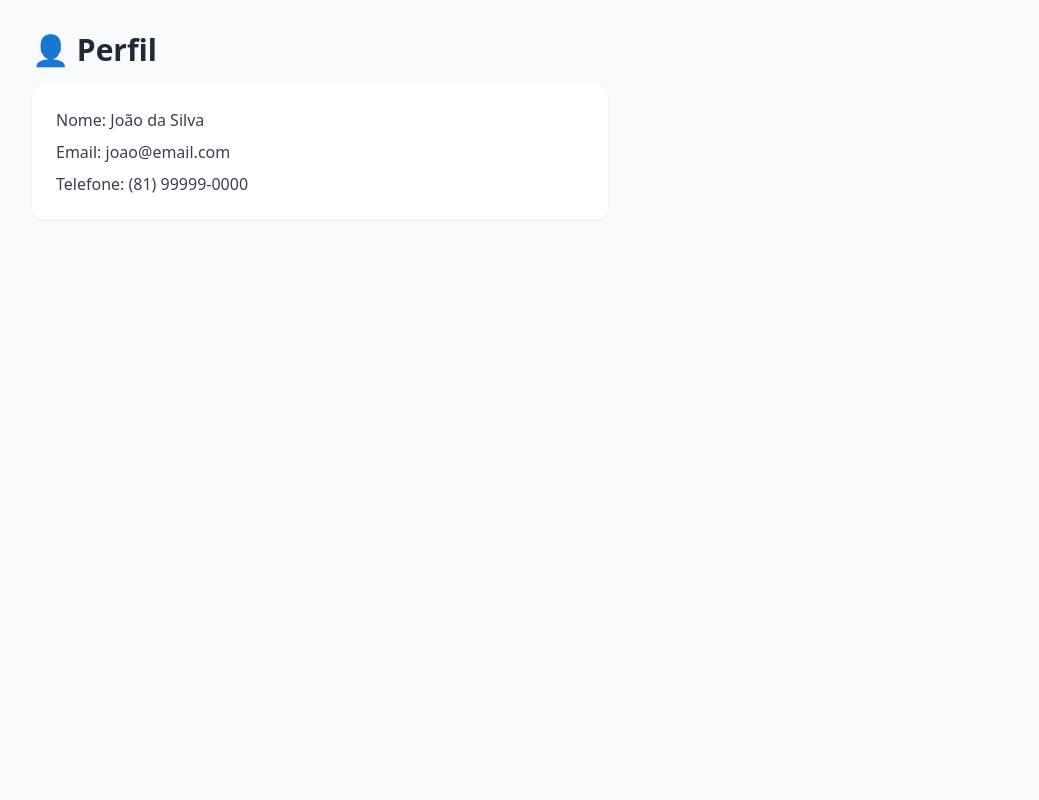
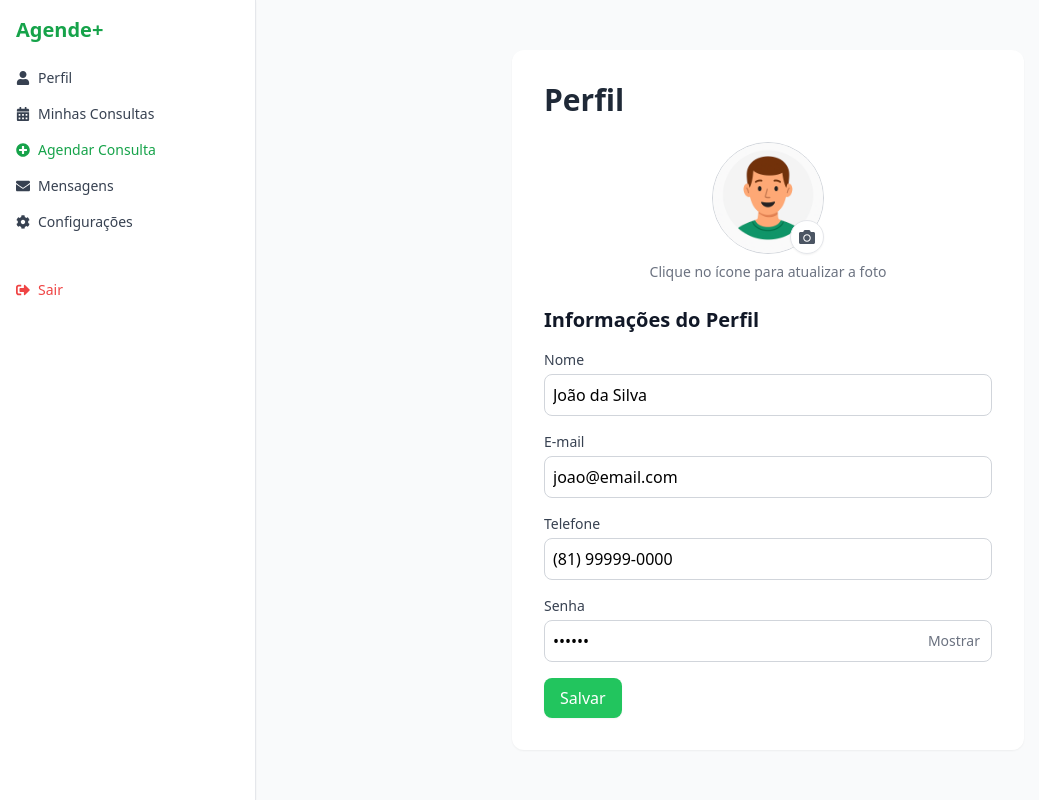
Before and after one commit to TN-Junior/AgendeMais, a React (Vite) app: page /perfil in a window 1280 px wide. Shown: the whole page, without its empty margins (0-1039 px from the left). Built offline with nearby package versions, Linux system fonts and the light colour scheme; the HTML template or start-up script is replaced by a standard one.

Commit message:
feat: adicionou icones no sidebar & melhorou pag perfil

```diff
--- a/package.json
+++ b/package.json
@@ -18,6 +18,7 @@
     "react": "^18.3.1",
     "react-dom": "^18.3.1",
     "react-hook-form": "^7.54.2",
+    "react-icons": "^5.5.0",
     "react-router-dom": "^7.5.0",
     "react-toastify": "^11.0.2",
     "yup": "^1.6.1"
--- a/src/pages/perfil/Perfil.tsx
+++ b/src/pages/perfil/Perfil.tsx
@@ -1,15 +1,124 @@
 // src/pages/Perfil.tsx
-
+import { useState, ChangeEvent } from 'react';
+import Sidebar from '../sidebar/Sidebar';
+import defaultAvatar from '../../../public/assets/avatar-green.png';
+import { FaCamera } from 'react-icons/fa';
 
 export default function Perfil() {
+  const [nome, setNome] = useState('João da Silva');
+  const [email, setEmail] = useState('joao@email.com');
+  const [telefone, setTelefone] = useState('(81) 99999-0000');
+  const [senha, setSenha] = useState('123456');
+  const [foto, setFoto] = useState<string | null>(null);
+  const [mostrarSenha, setMostrarSenha] = useState(false);
+  const [salvo, setSalvo] = useState(false);
+
+  const handleFotoChange = (e: ChangeEvent<HTMLInputElement>) => {
+    const file = e.target.files?.[0];
+    if (file) {
+      const reader = new FileReader();
+      reader.onloadend = () => {
+        setFoto(reader.result as string);
+      };
+      reader.readAsDataURL(file);
+    }
+  };
+
+  const handleSubmit = (e: React.FormEvent) => {
+    e.preventDefault();
+    setSalvo(true);
+    setTimeout(() => setSalvo(false), 3000);
+  };
+
   return (
-    <div className="p-8 bg-gray-50 min-h-screen">
-      <h1 className="text-3xl font-bold text-gray-800 mb-4">👤 Perfil</h1>
-      <div className="bg-white p-6 rounded-xl shadow-sm max-w-xl">
-        <p className="text-gray-700 mb-2">Nome: João da Silva</p>
-        <p className="text-gray-700 mb-2">Email: joao@email.com</p>
-        <p className="text-gray-700">Telefone: (81) 99999-0000</p>
-      </div>
+    <div className="flex h-screen bg-gray-50">
+      <Sidebar />
+
+      <main className="flex-1 px-4 py-8 overflow-y-auto flex items-center justify-center">
+        <div className="bg-white p-8 rounded-xl shadow-sm max-w-lg w-full">
+          <h1 className="text-3xl font-bold text-gray-800 mb-6">Perfil</h1>
+
+          {/* Foto do usuário */}
+          <div className="flex flex-col items-center justify-center mb-6">
+            <div className="relative w-28 h-28 mb-2">
+              <img
+                src={foto || defaultAvatar}
+                alt="Foto de perfil"
+                className="w-28 h-28 rounded-full object-cover border border-gray-300"
+              />
+              <label className="absolute bottom-0 right-0 bg-white rounded-full p-2 border cursor-pointer shadow-sm hover:bg-gray-100 transition">
+                <input type="file" className="hidden" accept="image/*" onChange={handleFotoChange} />
+                <FaCamera className="w-4 h-4 text-gray-600" />
+              </label>
+            </div>
+            <p className="text-sm text-gray-500">Clique no ícone para atualizar a foto</p>
+          </div>
+
+          {/* Formulário */}
+          <h2 className="text-xl font-semibold mb-4 text-gray-900">Informações do Perfil</h2>
+
+          <form className="space-y-4" onSubmit={handleSubmit}>
+            <div>
+              <label className="block text-sm text-gray-700 mb-1">Nome</label>
+              <input
+                type="text"
+                value={nome}
+                onChange={(e) => setNome(e.target.value)}
+                className="w-full border border-gray-300 rounded-lg p-2 focus:outline-none focus:ring-2 focus:ring-green-400 transition"
+              />
+            </div>
+
+            <div>
+              <label className="block text-sm text-gray-700 mb-1">E-mail</label>
+              <input
+                type="email"
+                value={email}
+                onChange={(e) => setEmail(e.target.value)}
+                className="w-full border border-gray-300 rounded-lg p-2 focus:outline-none focus:ring-2 focus:ring-green-400 transition"
+              />
+            </div>
+
+            <div>
+              <label className="block text-sm text-gray-700 mb-1">Telefone</label>
+              <input
+                type="tel"
+                value={telefone}
+                onChange={(e) => setTelefone(e.target.value)}
+                className="w-full border border-gray-300 rounded-lg p-2 focus:outline-none focus:ring-2 focus:ring-green-400 transition"
+              />
+            </div>
+
+            <div>
+              <label className="block text-sm text-gray-700 mb-1">Senha</label>
+              <div className="relative">
+                <input
+                  type={mostrarSenha ? 'text' : 'password'}
+                  value={senha}
+                  onChange={(e) => setSenha(e.target.value)}
+                  className="w-full border border-gray-300 rounded-lg p-2 pr-10 focus:outline-none focus:ring-2 focus:ring-green-400 transition"
+                />
+                <span
+                  onClick={() => setMostrarSenha(!mostrarSenha)}
+                  className="absolute right-3 top-1/2 transform -translate-y-1/2 text-sm text-gray-500 cursor-pointer"
+                >
+                  {mostrarSenha ? 'Ocultar' : 'Mostrar'}
+                </span>
+              </div>
+            </div>
+
+            <button
+              type="submit"
+              className="bg-green-500 hover:bg-green-600 text-white py-2 px-4 rounded-lg mt-2 shadow-sm transition"
+            >
+              Salvar
+            </button>
+
+            {salvo && (
+              <p className="text-green-600 text-sm mt-2">Perfil salvo com sucesso!</p>
+            )}
+          </form>
+        </div>
+      </main>
     </div>
   );
 }
--- a/src/pages/sidebar/Sidebar.tsx
+++ b/src/pages/sidebar/Sidebar.tsx
@@ -1,17 +1,30 @@
 // Sidebar.tsx
 import { Link } from 'react-router-dom';
+import { FaUser, FaCalendarAlt, FaPlusCircle, FaEnvelope, FaCog, FaSignOutAlt } from 'react-icons/fa';
 
 export default function Sidebar() {
   return (
     <aside className="w-64 bg-white border-r p-4 shadow-sm">
       <h2 className="text-xl font-bold text-green-600 mb-6">Agende+</h2>
-      <nav className="flex flex-col gap-4">
-        <Link to="/perfil" className="text-gray-700 hover:text-green-600">Perfil</Link>
-        <Link to="/minhas-consultas" className="text-gray-700 hover:text-green-600">Minhas Consultas</Link>
-        <Link to="/agendar-consulta" className="text-green-600 font-medium">Agendar Consulta</Link>
-        <Link to="/mensagens" className="text-gray-700 hover:text-green-600">Mensagens</Link>
-        <Link to="/configuracoes" className="text-gray-700 hover:text-green-600">Configurações</Link>
-        <Link to="/sair" className="text-red-500 hover:text-red-600 mt-8">Sair</Link>
+      <nav className="flex flex-col gap-4 text-sm">
+        <Link to="/perfil" className="flex items-center gap-2 text-gray-700 hover:text-green-600">
+          <FaUser /> Perfil
+        </Link>
+        <Link to="/minhas-consultas" className="flex items-center gap-2 text-gray-700 hover:text-green-600">
+          <FaCalendarAlt /> Minhas Consultas
+        </Link>
+        <Link to="/agendar-consulta" className="flex items-center gap-2 text-green-600 font-medium">
+          <FaPlusCircle /> Agendar Consulta
+        </Link>
+        <Link to="/mensagens" className="flex items-center gap-2 text-gray-700 hover:text-green-600">
+          <FaEnvelope /> Mensagens
+        </Link>
+        <Link to="/configuracoes" className="flex items-center gap-2 text-gray-700 hover:text-green-600">
+          <FaCog /> Configurações
+        </Link>
+        <Link to="/sair" className="flex items-center gap-2 text-red-500 hover:text-red-600 mt-8">
+          <FaSignOutAlt /> Sair
+        </Link>
       </nav>
     </aside>
   );
```
Also changed, not shown: public/assets/avatar-green.png (added), 1 other file (tests, documents, lock files or other folders).
